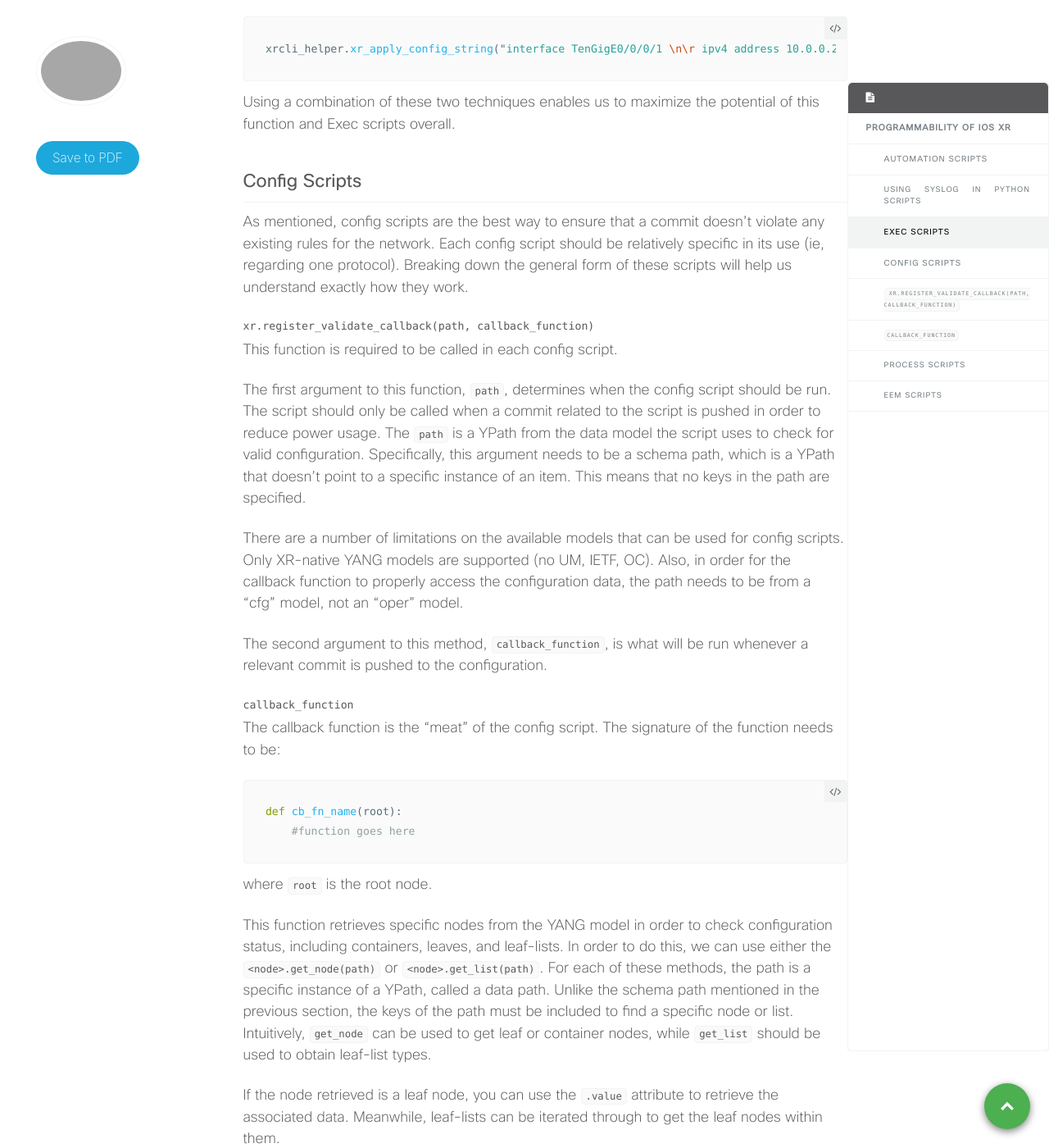
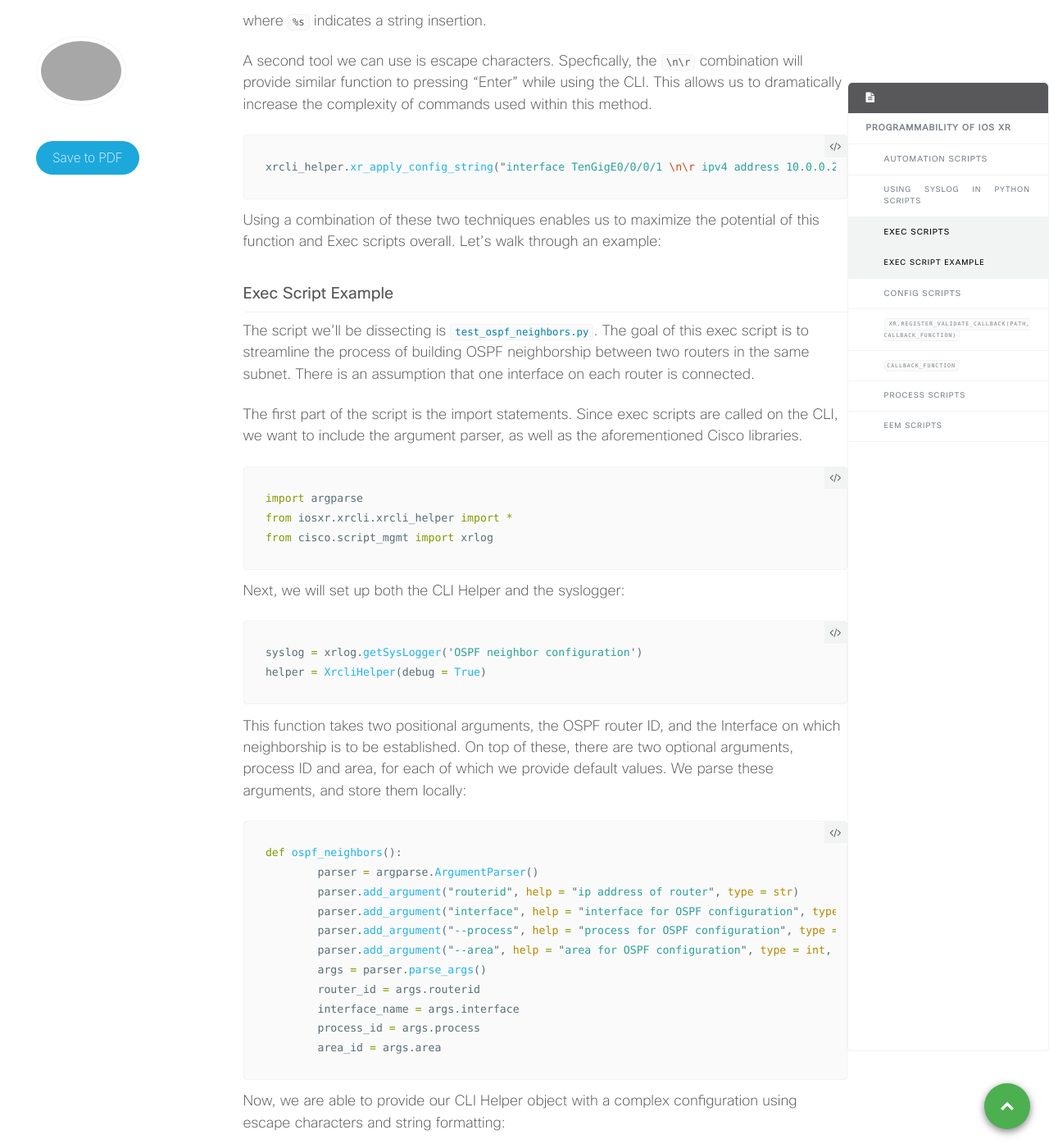
Before and after one commit to xrdocs/device-lifecycle, a Jekyll site: the page built from _blogs/2022-07-08-on-box-python-scripting.md, in a window 1280 px wide and 1400 px high, scrolled down 2236 px. Shown: the whole window at 82% size. Built offline with Jekyll 4.4.1, drawn with Linux system fonts in a browser that asks for light colours; comment, search, counter and statistics services are not loaded; some of the changed text lies outside the part shown.

Commit message:
Update 2022-07-08-on-box-python-scripting.md

````diff
--- a/_blogs/2022-07-08-on-box-python-scripting.md
+++ b/_blogs/2022-07-08-on-box-python-scripting.md
@@ -30,7 +30,15 @@ Automation scripts are one way to leverage IOS XR to work for you. These are mai
 ![Screen Shot 2022-07-15 at 2.07.09 PM.png]({{site.baseurl}}/images/Screen Shot 2022-07-15 at 2.07.09 PM.png)
 
 ### Using Syslog in Python Scripts
-All types of on-box python scripts have access to the logging capabilities of IOS XR. Using the `cisco.script_mgmt` library, we can import `xrlog`. This allows us to send information to syslog within our scripts, using the `syslog = xrlog.getSysLogger('name_of_script')` function. From here, we can print [all levels of syslog](https://www.cisco.com/c/en/us/td/docs/routers/access/wireless/software/guide/SysMsgLogging.html#wp1054858) information using the `syslog.<level>('message')` syntax.
+All types of on-box python scripts have access to the logging capabilities of IOS XR. As script-writers, we can print [all levels of syslog](https://www.cisco.com/c/en/us/td/docs/routers/access/wireless/software/guide/SysMsgLogging.html#wp1054858) information. The following example illustrates how you can leverage system logging within your scripts:
+
+```py
+from cisco.script_mgmt import xrlog
+
+syslog = xrlog.getSysLogger('script-name')
+
+syslog.<severity-level>("message")
+```
 
 ## Exec Scripts
 
@@ -46,7 +54,63 @@ A second tool we can use is escape characters. Specfically, the `\n\r` combinati
 ```py
 xrcli_helper.xr_apply_config_string("interface TenGigE0/0/0/1 \n\r ipv4 address 10.0.0.2 \n\r no shutdown")
 ```
-Using a combination of these two techniques enables us to maximize the potential of this function and Exec scripts overall.
+Using a combination of these two techniques enables us to maximize the potential of this function and Exec scripts overall.  Let's walk through an example:
+
+### Exec Script Example
+
+The script we'll be dissecting is [`test_ospf_neighbors.py`](https://github.com/CiscoDevNet/xr-python-scripts/blob/main/process/test_ospf_neighbors.py). The goal of this exec script is to streamline the process of building OSPF neighborship between two routers in the same subnet. There is an assumption that one interface on each router is connected.
+
+The first part of the script is the import statements. Since exec scripts are called on the CLI, we want to include the argument parser, as well as the aforementioned Cisco libraries.
+
+```py
+import argparse
+from iosxr.xrcli.xrcli_helper import *
+from cisco.script_mgmt import xrlog
+```
+
+Next, we will set up both the CLI Helper and the syslogger:
+
+```py
+syslog = xrlog.getSysLogger('OSPF neighbor configuration')
+helper = XrcliHelper(debug = True)
+```
+
+This function takes two positional arguments, the OSPF router ID, and the Interface on which neighborship is to be established. On top of these, there are two optional arguments, process ID and area, for each of which we provide default values. We parse these arguments, and store them locally:
+
+```py
+def ospf_neighbors():
+	parser = argparse.ArgumentParser()
+	parser.add_argument("routerid", help = "ip address of router", type = str)
+	parser.add_argument("interface", help = "interface for OSPF configuration", type = str)
+	parser.add_argument("--process", help = "process for OSPF configuration", type = int, default = 100)
+	parser.add_argument("--area", help = "area for OSPF configuration", type = int, default = 0)
+	args = parser.parse_args()
+	router_id = args.routerid
+	interface_name = args.interface
+	process_id = args.process
+	area_id = args.area
+```
+
+Now, we are able to provide our CLI Helper object with a complex configuration using escape characters and string formatting:
+
+```py
+result = helper.xr_apply_config_string("router ospf %s \n\r router-id %s \n\r area %s interface %s \n\r network point-to-point" %(process_id, router_id, area_id, interface_name))
+```
+
+We then interpret the output from the helper to decide which syslog message to print:
+
+```py
+	if result['status'] == 'success':
+        syslog.info('SCRIPT : Configuration succeeded')
+    else:
+        syslog.error('SCRIPT : Configuration failed')
+```
+
+Finally, we call our function in main:
+```py
+if __name__ == '__main__':
+	ospf_neighbors()
+```
 
 ## Config Scripts
 As mentioned, config scripts are the best way to ensure that a commit doesn’t violate any existing rules for the network. Each config script should be relatively specific in its use (ie, regarding one protocol). Breaking down the general form of these scripts will help us understand exactly how they work.
````
